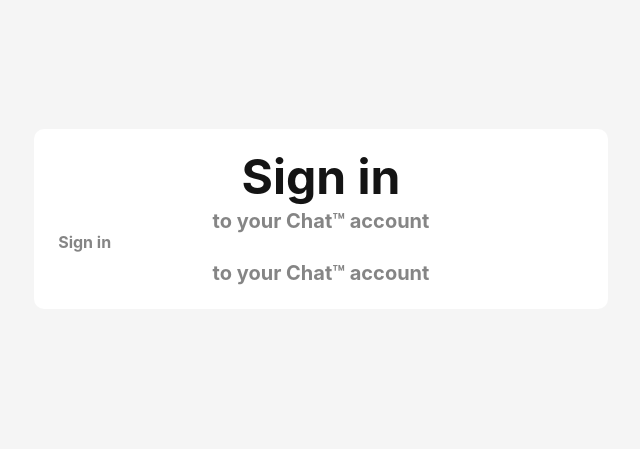
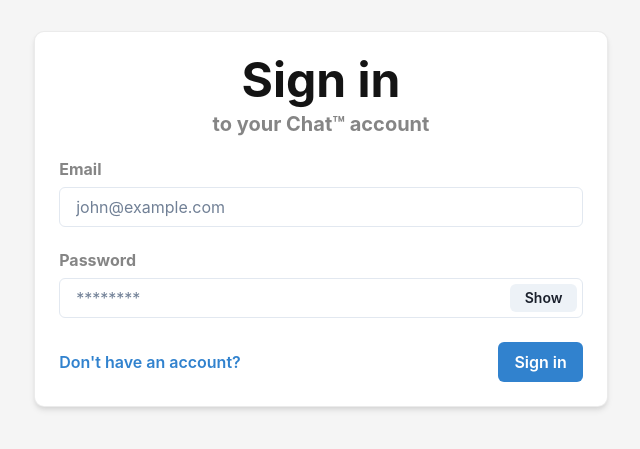
Before and after one commit to Finchsize/internship-2, a React (Create React App) app in the folder frontend/: page /signin in a window 1280 px wide. Shown: the part 181-630 px from the top of the page, without its empty margins (319-959 px from the left). Built offline with nearby package versions, Linux system fonts and the light colour scheme.

Commit message:
WN2-10 Basic Signin page completed.

```diff
--- a/frontend/src/pages/signin/signin.tsx
+++ b/frontend/src/pages/signin/signin.tsx
@@ -1,6 +1,45 @@
-import { Flex, Container, Heading } from "@chakra-ui/react";
+import {
+  Flex,
+  Container,
+  Heading,
+  Stack,
+  Input,
+  Button,
+  InputGroup,
+  InputRightElement,
+  Text,
+} from "@chakra-ui/react";
+import { useState } from "react";
 
-export const Signin: React.FC = () => {
+export const Signin = () => {
+  const [email, setEmail] = useState<string>();
+  const [passwordLength, setPasswordLength] = useState<number>();
+
+  const [show, setShow] = useState<boolean>(false);
+  const handleClick = () => setShow(!show);
+
+  const checkPasswordLength = (): boolean => {
+    if (typeof passwordLength === "undefined") {
+      return true;
+    }
+    return passwordLength >= 8;
+  };
+
+  const checkEmail = (): boolean => {
+    if (typeof email === "undefined") {
+      return true;
+    }
+    if (
+      email.includes("@") &&
+      email.split("@").length - 1 === 1 &&
+      email.split("@")[1].includes(".") &&
+      email.split("@")[1].includes(".")
+    ) {
+      return true;
+    }
+    return false;
+  };
+
   return (
     <Flex
       bgColor={"blackAlpha.50"}
@@ -15,6 +54,10 @@ export const Signin: React.FC = () => {
           p={6}
           alignItems={"center"}
           borderRadius={10}
+          gap={6}
+          borderColor={"blackAlpha.200"}
+          borderWidth={1}
+          boxShadow={"md"}
         >
           <Flex direction={"column"} w={"full"} gap={2}>
             <Heading
@@ -36,19 +79,61 @@ export const Signin: React.FC = () => {
               to your Chat™ account
             </Heading>
           </Flex>
-          <Flex direction={"column"} w={"full"} gap={2}>
+          <Stack spacing={2} width={"full"}>
             <Heading as={"h3"} size={"sm"} color={"blackAlpha.600"}>
-              Sign in
+              Email
             </Heading>
-            <Heading
-              w={"full"}
-              textAlign={"center"}
-              as={"h2"}
-              size={"md"}
-              color={"blackAlpha.600"}
-            >
-              to your Chat™ account
+            <Input
+              isInvalid={!checkEmail()}
+              placeholder="john@example.com"
+              type={"email"}
+              onChange={(e) => setEmail(e.target.value)}
+            />
+            {!checkEmail() && (
+              <Text fontSize={"sm"} color={"blackAlpha.600"}>
+                Please enter a valid email.
+              </Text>
+            )}
+          </Stack>
+          <Stack spacing={2} width={"full"}>
+            <Heading as={"h3"} size={"sm"} color={"blackAlpha.600"}>
+              Password
             </Heading>
+            <InputGroup>
+              <Input
+                isInvalid={!checkPasswordLength()}
+                pr="4.7rem"
+                type={show ? "text" : "password"}
+                placeholder="********"
+                onChange={(e) => setPasswordLength(e.target.value.length)}
+              />
+              <InputRightElement width="4.7rem">
+                <Button
+                  size="sm"
+                  width={"4.2rem"}
+                  height={"1.75rem"}
+                  marginRight={"0.2rem"}
+                  onClick={handleClick}
+                >
+                  {show ? "Hide" : "Show"}
+                </Button>
+              </InputRightElement>
+            </InputGroup>
+            {!checkPasswordLength() && (
+              <Text fontSize={"sm"} color={"blackAlpha.600"}>
+                Password must be at least 8 characters long.
+              </Text>
+            )}
+          </Stack>
+          <Flex
+            width={"full"}
+            alignItems={"center"}
+            justifyContent={"space-between"}
+          >
+            <Button colorScheme="blue" variant={"link"}>
+              Don't have an account?
+            </Button>
+            <Button colorScheme="blue">Sign in</Button>
           </Flex>
         </Flex>
       </Container>
```
